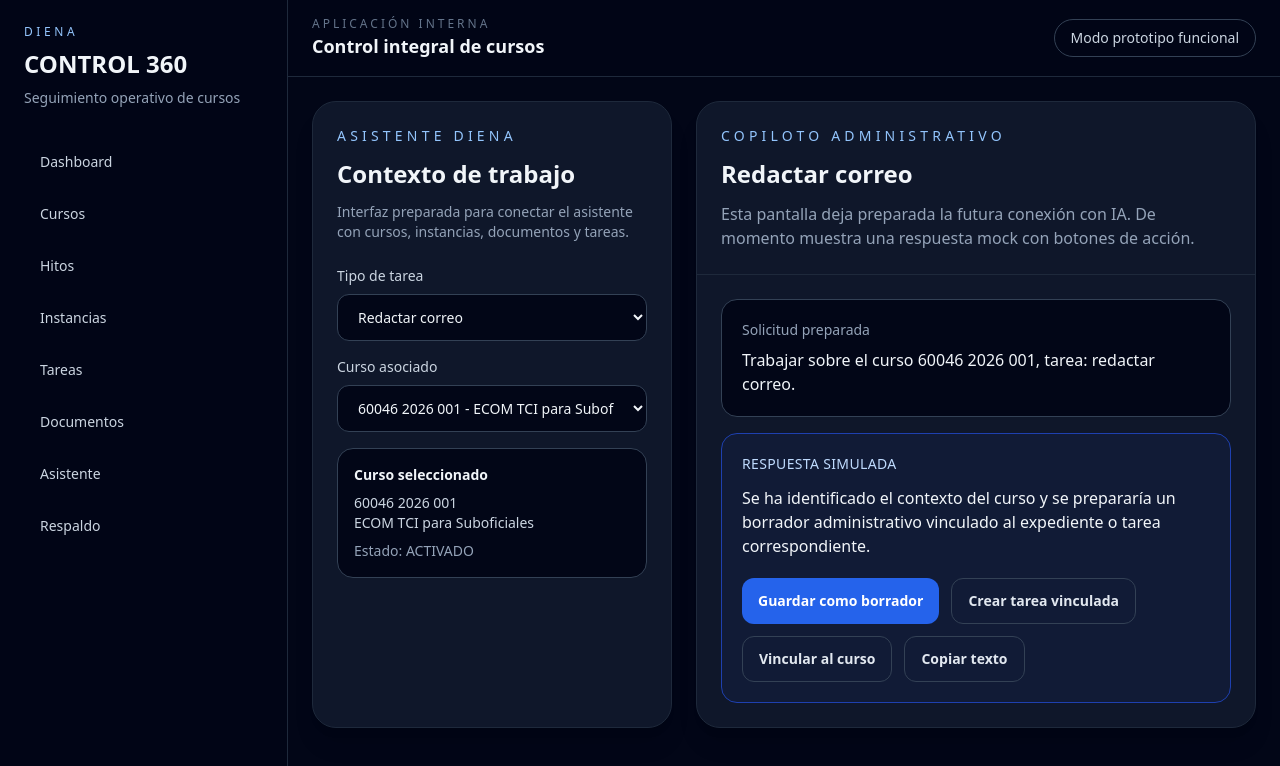
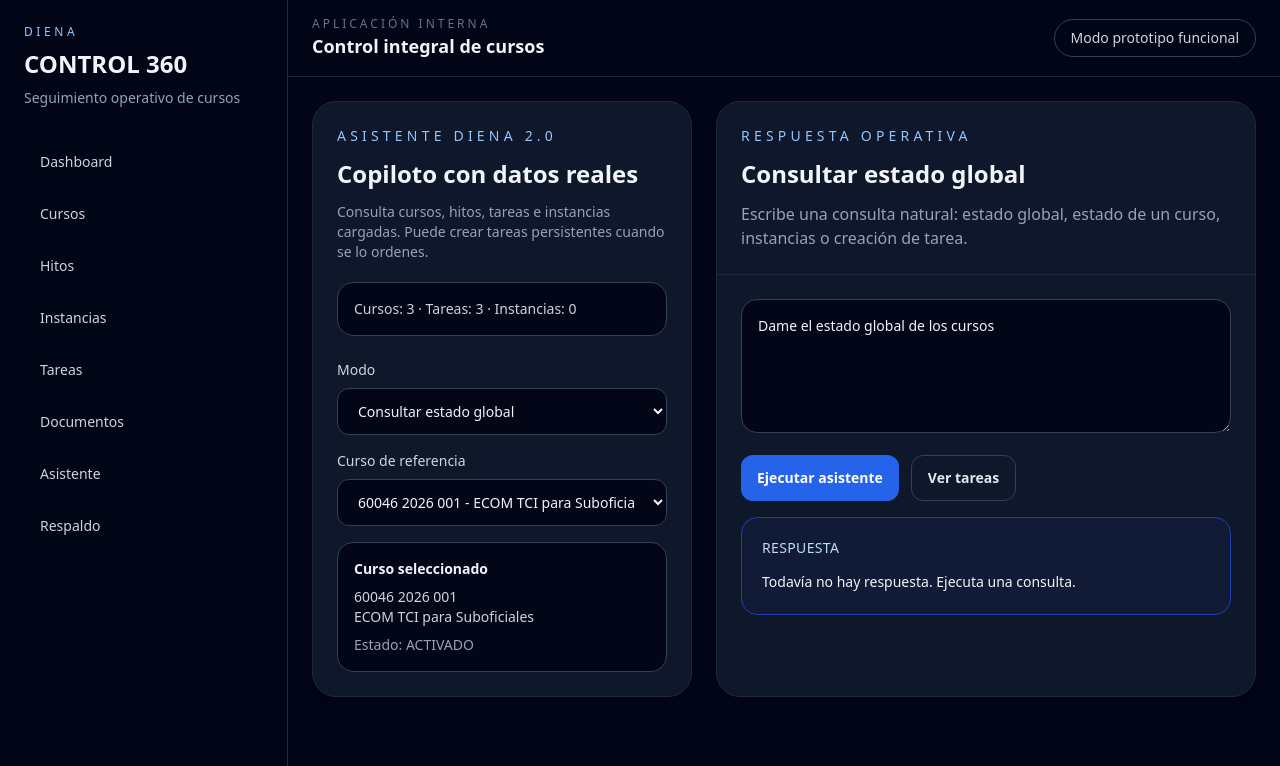
Before and after one commit to mgomlo4-bot/diena-control-360, a Next.js app: page /asistente in a window 1280 px wide. Shown: the top 766 px of the page. Built offline with nearby package versions, Linux system fonts and the light colour scheme.

Commit message:
Conectar asistente IA a datos reales y creación de tareas

```diff
--- a/app/asistente/page.tsx
+++ b/app/asistente/page.tsx
@@ -1,99 +1,151 @@
 'use client';
 
-import { useState } from 'react';
+import Link from 'next/link';
+import { useEffect, useMemo, useState } from 'react';
+import { Course, getLastCompletedMilestone, getNextPendingMilestone, isMilestoneOverdue } from '../../lib/courseMilestones';
+import { ManualTaskSeed, TaskPriority } from '../../lib/courseTasks';
 import { mockCourses } from '../../lib/mockCourses';
+import { createTask, getCourses, getManualTasks } from '../../lib/dataRepository';
+import { formatCourseDate } from '../../lib/courseUtils';
+import { readStoredInstances } from '../../lib/localStorage';
+import { AdministrativeInstance, instanceStatusLabels } from '../../lib/instances';
 
-const taskTypes = [
-  'Redactar correo',
-  'Redactar oficio',
-  'Analizar instancia',
-  'Preparar índice de expediente',
-  'Crear tarea',
-  'Consultar estado de curso',
-  'Preparar comunicación a escuela',
-];
+const taskTypes = ['Consultar estado global', 'Consultar curso', 'Consultar instancias', 'Crear tarea'];
+
+type TaskDraft = {
+  title: string;
+  description: string;
+  courseId?: string;
+  courseCode?: string;
+  courseName?: string;
+  dueDate: string;
+  priority: TaskPriority;
+  responsible: string;
+  linkType: 'curso' | 'general';
+  relatedLabel: string;
+};
+
+function addDaysIso(days: number): string {
+  const date = new Date();
+  date.setDate(date.getDate() + days);
+  return date.toISOString().slice(0, 10);
+}
+
+function norm(text: string): string {
+  return text.toLowerCase().trim();
+}
+
+function findCourse(courses: Course[], text: string): Course | undefined {
+  const query = norm(text);
+  return courses.find((course) => norm([course.code, course.name, course.status, course.type, course.school].join(' ')).includes(query) || query.includes(norm(course.code)) || query.includes(norm(course.name)));
+}
+
+function courseStatusText(course: Course): string {
+  const next = getNextPendingMilestone(course.milestones);
+  const last = getLastCompletedMilestone(course.milestones);
+  const overdue = isMilestoneOverdue(next);
+  return [`${course.code} - ${course.name}`, `Estado: ${course.status}`, `Inicio: ${formatCourseDate(course.startDate)} · Fin: ${formatCourseDate(course.endDate)}`, `Nombrados: ${course.appointedStudents} · Bajas: ${course.droppedStudents} · Egresados: ${course.graduatedStudents}`, `Último hito: ${last?.name ?? 'sin hitos completados'}`, `Siguiente hito: ${next ? `${next.name} (${formatCourseDate(next.calculatedDate)})${overdue ? ' · VENCIDO' : ''}` : 'seguimiento completado'}`].join('\n');
+}
+
+function globalStatusText(courses: Course[], tasks: ManualTaskSeed[]): string {
+  if (!courses.length) return 'No hay cursos cargados. No puedo devolver estado real hasta que existan datos.';
+  const active = courses.filter((course) => course.active).length;
+  const overdue = courses.filter((course) => isMilestoneOverdue(getNextPendingMilestone(course.milestones))).length;
+  const pendingActa = courses.filter((course) => course.milestones.some((milestone) => milestone.id === 'acta-receive' && !milestone.completed)).length;
+  const pendingBod = courses.filter((course) => course.status.toLowerCase().includes('bod') || getNextPendingMilestone(course.milestones)?.name.toLowerCase().includes('bod')).length;
+  const nextItems = [...courses].map((course) => ({ course, next: getNextPendingMilestone(course.milestones) })).filter((item) => item.next).sort((a, b) => String(a.next?.calculatedDate).localeCompare(String(b.next?.calculatedDate))).slice(0, 5);
+  return ['Estado global real:', `Cursos cargados: ${courses.length}`, `Cursos activos: ${active}`, `Cursos con hito vencido: ${overdue}`, `Cursos con acta pendiente: ${pendingActa}`, `Cursos con BOD pendiente/próximo: ${pendingBod}`, `Tareas manuales cargadas: ${tasks.length}`, '', 'Próximos hitos:', ...nextItems.map((item) => `- ${item.course.code}: ${item.next?.name} (${formatCourseDate(item.next?.calculatedDate ?? '')})`)].join('\n');
+}
+
+function instancesText(instances: AdministrativeInstance[], prompt: string): string {
+  if (!instances.length) return 'No hay instancias cargadas. No voy a inventar datos: cuando se registren, podré consultar estado, responsable, vencimiento, última actuación y siguiente paso.';
+  const query = norm(prompt);
+  const matched = instances.find((item) => norm([item.reference, item.subject, item.applicant, item.courseCode, item.courseName, item.status].filter(Boolean).join(' ')).includes(query));
+  if (matched) return [`Referencia: ${matched.reference}`, `Asunto: ${matched.subject}`, `Interesado: ${matched.applicant}`, `Estado: ${instanceStatusLabels[matched.status]}`, `Prioridad: ${matched.priority}`, `Entrada: ${formatCourseDate(matched.entryDate)}${matched.dueDate ? ` · Vencimiento: ${formatCourseDate(matched.dueDate)}` : ''}`, `Responsable: ${matched.responsible}`, `Última actuación: ${matched.lastAction}`, `Siguiente paso: ${matched.nextAction}`].join('\n');
+  return ['Estado global de instancias:', `Instancias cargadas: ${instances.length}`, ...instances.slice(0, 8).map((item) => `- ${item.reference}: ${item.subject} · ${instanceStatusLabels[item.status]}`)].join('\n');
+}
+
+function createDraft(prompt: string, courses: Course[]): TaskDraft {
+  const course = findCourse(courses, prompt);
+  const priority: TaskPriority = norm(prompt).includes('urgente') || norm(prompt).includes('critica') ? 'critica' : 'media';
+  return { title: prompt.trim().slice(0, 100) || 'Nueva tarea DIENA', description: prompt.trim() || 'Tarea creada desde el asistente.', courseId: course?.id, courseCode: course?.code, courseName: course?.name, dueDate: addDaysIso(priority === 'critica' ? 1 : 3), priority, responsible: 'DIENA - Sección de Perfeccionamiento', linkType: course ? 'curso' : 'general', relatedLabel: course ? `${course.code} · Asistente` : 'Asistente' };
+}
 
 export default function AsistentePage() {
   const [taskType, setTaskType] = useState(taskTypes[0]);
+  const [courses, setCourses] = useState<Course[]>(mockCourses);
+  const [manualTasks, setManualTasks] = useState<ManualTaskSeed[]>([]);
+  const [instances, setInstances] = useState<AdministrativeInstance[]>([]);
   const [courseId, setCourseId] = useState(mockCourses[0]?.id ?? '');
-  const selectedCourse = mockCourses.find((course) => course.id === courseId);
+  const [prompt, setPrompt] = useState('Dame el estado global de los cursos');
+  const [answer, setAnswer] = useState('');
+  const [draft, setDraft] = useState<TaskDraft | null>(null);
+  const [notice, setNotice] = useState<string | null>(null);
+  const selectedCourse = courses.find((course) => course.id === courseId);
+
+  useEffect(() => {
+    async function loadData() {
+      const [loadedCourses, loadedTasks] = await Promise.all([getCourses(), getManualTasks()]);
+      setCourses(loadedCourses);
+      setManualTasks(loadedTasks);
+      setInstances(readStoredInstances());
+      if (loadedCourses[0]?.id) setCourseId(loadedCourses[0].id);
+    }
+    loadData().catch((error) => setNotice(error instanceof Error ? error.message : 'No se pudieron cargar los datos.'));
+  }, []);
+
+  const contextSummary = useMemo(() => ({ courses: courses.length, tasks: manualTasks.length, instances: instances.length }), [courses.length, manualTasks.length, instances.length]);
+
+  function runAssistant(): void {
+    setNotice(null);
+    setDraft(null);
+    const text = norm(prompt);
+    if (text.includes('tarea') && (text.includes('crea') || text.includes('crear') || text.includes('apunta') || text.includes('programa'))) {
+      const nextDraft = createDraft(prompt, courses);
+      setDraft(nextDraft);
+      setAnswer(['He preparado una tarea real para guardar.', `Título: ${nextDraft.title}`, `Vencimiento: ${formatCourseDate(nextDraft.dueDate)}`, `Prioridad: ${nextDraft.priority}`, nextDraft.courseCode ? `Curso vinculado: ${nextDraft.courseCode} - ${nextDraft.courseName}` : 'Curso vinculado: ninguno detectado'].join('\n'));
+      return;
+    }
+    if (text.includes('instancia') || text.includes('recurso') || text.includes('expediente')) {
+      setAnswer(instancesText(instances, prompt));
+      return;
+    }
+    const matched = findCourse(courses, prompt) ?? selectedCourse;
+    if ((text.includes('curso') || text.includes('estado')) && matched && !text.includes('global') && !text.includes('general')) {
+      setAnswer(courseStatusText(matched));
+      return;
+    }
+    setAnswer(globalStatusText(courses, manualTasks));
+  }
+
+  async function saveDraftAsTask(): Promise<void> {
+    if (!draft) return;
+    const created = await createTask({ ...draft, status: 'pendiente', createdAt: new Date().toISOString().slice(0, 10) });
+    setManualTasks((current) => [created as ManualTaskSeed, ...current]);
+    setNotice('Tarea creada y guardada correctamente.');
+    setDraft(null);
+  }
 
   return (
-    <section className="grid gap-6 xl:grid-cols-[360px_1fr]">
+    <section className="grid gap-6 xl:grid-cols-[380px_1fr]">
       <aside className="rounded-3xl border border-slate-800 bg-slate-900 p-6 shadow-xl">
-        <p className="text-sm uppercase tracking-[0.3em] text-blue-300">Asistente DIENA</p>
-        <h1 className="mt-3 text-2xl font-bold">Contexto de trabajo</h1>
-        <p className="mt-3 text-sm text-slate-400">
-          Interfaz preparada para conectar el asistente con cursos, instancias, documentos y tareas.
-        </p>
-
+        <p className="text-sm uppercase tracking-[0.3em] text-blue-300">Asistente DIENA 2.0</p>
+        <h1 className="mt-3 text-2xl font-bold">Copiloto con datos reales</h1>
+        <p className="mt-3 text-sm text-slate-400">Consulta cursos, hitos, tareas e instancias cargadas. Puede crear tareas persistentes cuando se lo ordenes.</p>
+        <div className="mt-5 grid gap-3 text-sm text-slate-300"><div className="rounded-2xl border border-slate-700 bg-slate-950 p-4">Cursos: {contextSummary.courses} · Tareas: {contextSummary.tasks} · Instancias: {contextSummary.instances}</div></div>
         <div className="mt-6 space-y-4">
-          <label className="block text-sm">
-            <span className="mb-2 block font-medium text-slate-300">Tipo de tarea</span>
-            <select
-              value={taskType}
-              onChange={(event) => setTaskType(event.target.value)}
-              className="w-full rounded-xl border border-slate-700 bg-slate-950 px-4 py-3 text-slate-100 outline-none focus:border-blue-500"
-            >
-              {taskTypes.map((type) => (
-                <option key={type}>{type}</option>
-              ))}
-            </select>
-          </label>
-
-          <label className="block text-sm">
-            <span className="mb-2 block font-medium text-slate-300">Curso asociado</span>
-            <select
-              value={courseId}
-              onChange={(event) => setCourseId(event.target.value)}
-              className="w-full rounded-xl border border-slate-700 bg-slate-950 px-4 py-3 text-slate-100 outline-none focus:border-blue-500"
-            >
-              {mockCourses.map((course) => (
-                <option key={course.id} value={course.id}>
-                  {course.code} - {course.name}
-                </option>
-              ))}
-            </select>
-          </label>
-
-          <div className="rounded-2xl border border-slate-700 bg-slate-950 p-4 text-sm text-slate-300">
-            <p className="font-semibold text-slate-100">Curso seleccionado</p>
-            <p className="mt-2">{selectedCourse?.code}</p>
-            <p>{selectedCourse?.name}</p>
-            <p className="mt-2 text-slate-400">Estado: {selectedCourse?.status}</p>
-          </div>
+          <label className="block text-sm"><span className="mb-2 block font-medium text-slate-300">Modo</span><select value={taskType} onChange={(event) => setTaskType(event.target.value)} className="w-full rounded-xl border border-slate-700 bg-slate-950 px-4 py-3 text-slate-100 outline-none focus:border-blue-500">{taskTypes.map((type) => <option key={type}>{type}</option>)}</select></label>
+          <label className="block text-sm"><span className="mb-2 block font-medium text-slate-300">Curso de referencia</span><select value={courseId} onChange={(event) => setCourseId(event.target.value)} className="w-full rounded-xl border border-slate-700 bg-slate-950 px-4 py-3 text-slate-100 outline-none focus:border-blue-500">{courses.map((course) => <option key={course.id} value={course.id}>{course.code} - {course.name}</option>)}</select></label>
+          <div className="rounded-2xl border border-slate-700 bg-slate-950 p-4 text-sm text-slate-300"><p className="font-semibold text-slate-100">Curso seleccionado</p><p className="mt-2">{selectedCourse?.code}</p><p>{selectedCourse?.name}</p><p className="mt-2 text-slate-400">Estado: {selectedCourse?.status}</p></div>
         </div>
       </aside>
-
       <main className="rounded-3xl border border-slate-800 bg-slate-900 shadow-xl">
-        <div className="border-b border-slate-800 p-6">
-          <p className="text-sm uppercase tracking-[0.3em] text-blue-300">Copiloto administrativo</p>
-          <h2 className="mt-3 text-2xl font-bold">{taskType}</h2>
-          <p className="mt-3 text-slate-400">
-            Esta pantalla deja preparada la futura conexión con IA. De momento muestra una respuesta mock con botones de acción.
-          </p>
-        </div>
-
+        <div className="border-b border-slate-800 p-6"><p className="text-sm uppercase tracking-[0.3em] text-blue-300">Respuesta operativa</p><h2 className="mt-3 text-2xl font-bold">{taskType}</h2><p className="mt-3 text-slate-400">Escribe una consulta natural: estado global, estado de un curso, instancias o creación de tarea.</p></div>
         <div className="space-y-4 p-6">
-          <div className="rounded-2xl border border-slate-700 bg-slate-950 p-5">
-            <p className="text-sm text-slate-400">Solicitud preparada</p>
-            <p className="mt-2 text-slate-100">
-              Trabajar sobre el curso {selectedCourse?.code}, tarea: {taskType.toLowerCase()}.
-            </p>
-          </div>
-
-          <div className="rounded-2xl border border-blue-800 bg-blue-950/30 p-5">
-            <p className="text-sm uppercase tracking-wide text-blue-200">Respuesta simulada</p>
-            <p className="mt-3 text-slate-100">
-              Se ha identificado el contexto del curso y se prepararía un borrador administrativo vinculado al expediente o tarea correspondiente.
-            </p>
-            <div className="mt-5 flex flex-wrap gap-3">
-              <button className="rounded-xl bg-blue-600 px-4 py-3 text-sm font-semibold text-white">Guardar como borrador</button>
-              <button className="rounded-xl border border-slate-700 px-4 py-3 text-sm font-semibold text-slate-200">Crear tarea vinculada</button>
-              <button className="rounded-xl border border-slate-700 px-4 py-3 text-sm font-semibold text-slate-200">Vincular al curso</button>
-              <button className="rounded-xl border border-slate-700 px-4 py-3 text-sm font-semibold text-slate-200">Copiar texto</button>
-            </div>
-          </div>
+          <textarea value={prompt} onChange={(event) => setPrompt(event.target.value)} rows={5} className="w-full rounded-2xl border border-slate-700 bg-slate-950 p-4 text-sm text-slate-100 outline-none focus:border-blue-500" />
+          <div className="flex flex-wrap gap-3"><button onClick={runAssistant} className="rounded-xl bg-blue-600 px-4 py-3 text-sm font-semibold text-white">Ejecutar asistente</button>{draft ? <button onClick={saveDraftAsTask} className="rounded-xl border border-emerald-700 bg-emerald-950 px-4 py-3 text-sm font-semibold text-emerald-100">Guardar tarea real</button> : null}<Link href="/tareas" className="rounded-xl border border-slate-700 px-4 py-3 text-sm font-semibold text-slate-200">Ver tareas</Link></div>
+          {notice ? <div className="rounded-2xl border border-emerald-800 bg-emerald-950/30 p-4 text-sm text-emerald-100">{notice}</div> : null}
+          <div className="rounded-2xl border border-blue-800 bg-blue-950/30 p-5"><p className="text-sm uppercase tracking-wide text-blue-200">Respuesta</p><pre className="mt-3 whitespace-pre-wrap font-sans text-sm leading-6 text-slate-100">{answer || 'Todavía no hay respuesta. Ejecuta una consulta.'}</pre></div>
         </div>
       </main>
     </section>
```
